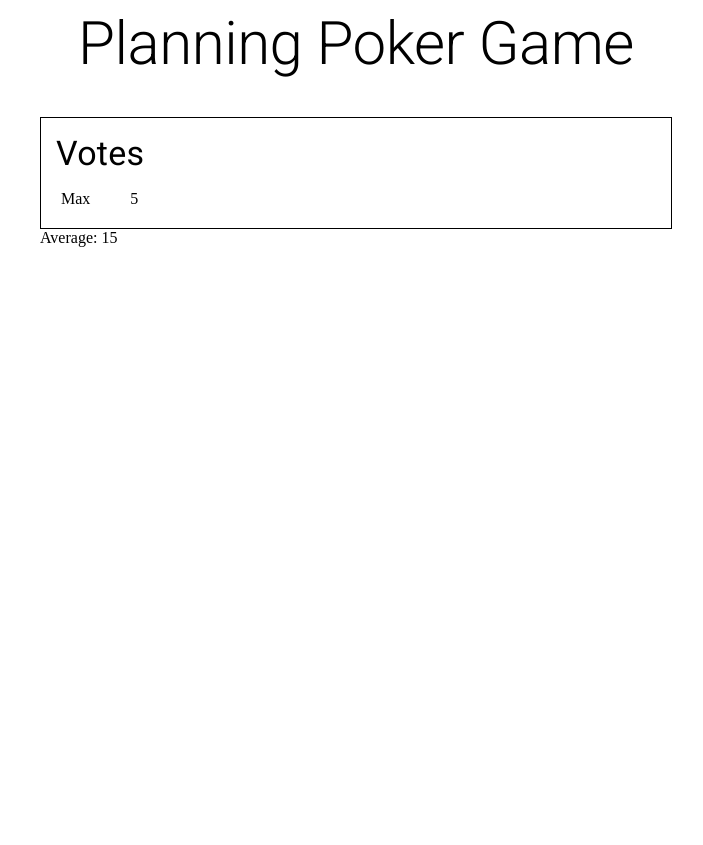
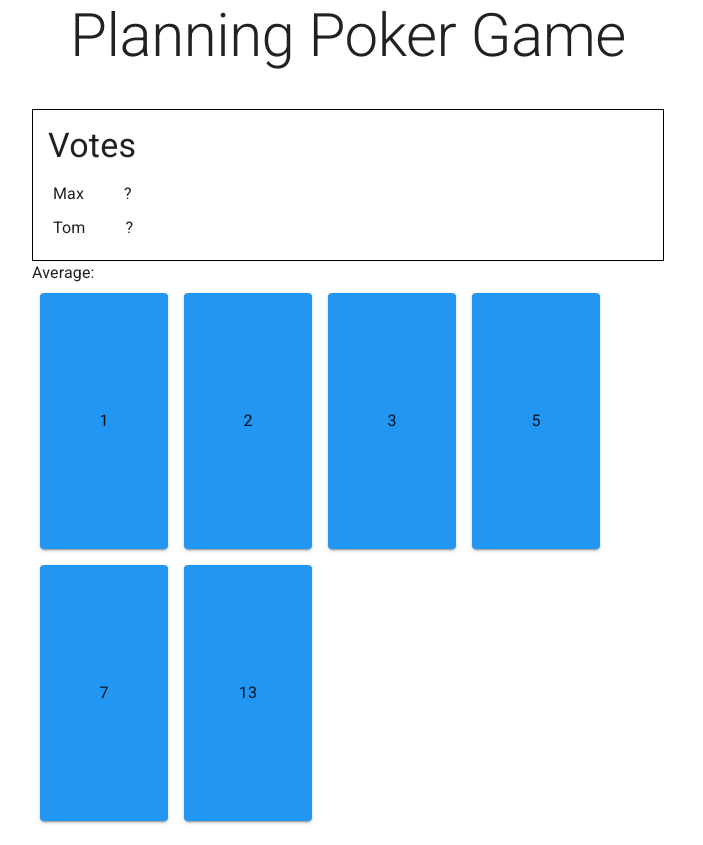
Before and after one commit to HenryUSU/planning-poker-game, a React (Vite) app in the folder frontend/: page /session/123 in a window 1280 px wide. Shown: the whole page, without its empty margins (292-995 px from the left). Before the commit the page ends 816 px from the top, so only its background shows below. Built offline with nearby package versions, Linux system fonts and the light colour scheme.

Commit message:
Basic static pages

```diff
--- a/frontend/package.json
+++ b/frontend/package.json
@@ -16,7 +16,9 @@
     "@mui/icons-material": "^6.1.0",
     "@mui/material": "^6.1.0",
     "react": "^18.3.1",
-    "react-dom": "^18.3.1"
+    "react-dom": "^18.3.1",
+    "react-router-dom": "^6.26.2",
+    "uuid": "^10.0.0"
   },
   "devDependencies": {
     "@eslint/js": "^9.9.0",
--- a/frontend/src/App.jsx
+++ b/frontend/src/App.jsx
@@ -1,7 +1,8 @@
 import { Fragment, useState } from "react";
-import Button from "@mui/material/Button";
+import { BrowserRouter, Routes, Route, Navigate } from "react-router-dom";
 import { Login } from "./pages/Login";
 import { VotingRoom } from "./pages/VotingRoom";
+import { CssBaseline } from "@mui/material";
 
 //MUI components
 import "@fontsource/roboto/300.css";
@@ -10,10 +11,36 @@ import "@fontsource/roboto/500.css";
 import "@fontsource/roboto/700.css";
 
 function App() {
+  const [isDeveloper, setDeveloper] = useState(true);
   return (
     <Fragment>
-      {/* <Login></Login> */}
-      <VotingRoom></VotingRoom>
+      <CssBaseline>
+        <BrowserRouter>
+          <Routes>
+            <Route
+              path="/login"
+              element={
+                <Login
+                  isDeveloper={isDeveloper}
+                  setDeveloper={setDeveloper}></Login>
+              }></Route>
+            <Route
+              path="/"
+              element={
+                <Login
+                  isDeveloper={isDeveloper}
+                  setDeveloper={setDeveloper}></Login>
+              }></Route>
+            <Route
+              path="/session/123"
+              element={
+                <VotingRoom isDeveloper={isDeveloper}></VotingRoom>
+              }></Route>
+          </Routes>
+        </BrowserRouter>
+        {/* <Login></Login> */}
+        {/* <VotingRoom></VotingRoom> */}
+      </CssBaseline>
     </Fragment>
   );
 }
--- /dev/null
+++ b/frontend/src/components/AdminButtons.jsx
@@ -0,0 +1,29 @@
+import { Box, Button } from "@mui/material";
+import VisibilityIcon from "@mui/icons-material/Visibility";
+import RestartAltIcon from "@mui/icons-material/RestartAlt";
+
+export function AdminButtons({ votesShow, setVotesShow }) {
+  const handleShowVotes = () => {
+    setVotesShow(true);
+  };
+  return (
+    <Box
+      sx={{
+        display: "flex",
+        justifyContent: "center",
+        alignItems: "center",
+        gap: 2,
+        m: 2,
+      }}>
+      <Button
+        onClick={handleShowVotes}
+        variant="contained"
+        startIcon={<VisibilityIcon />}>
+        Show Votes
+      </Button>
+      <Button variant="outlined" startIcon={<RestartAltIcon />}>
+        Reset Votes
+      </Button>
+    </Box>
+  );
+}
--- /dev/null
+++ b/frontend/src/components/VoteButton.jsx
@@ -0,0 +1,30 @@
+import Paper from "@mui/material/Paper";
+import { Box } from "@mui/material";
+import { blueGrey } from "@mui/material/colors";
+
+export const VoteButton = ({ value }) => {
+  const handleClick = () => {
+    console.log(`Vote: ${value}`);
+  };
+  return (
+    <Box onClick={handleClick}>
+      <Paper
+        elevation={2}
+        sx={{
+          "&:hover": {
+            boxShadow: 15,
+            cursor: "pointer",
+          },
+          display: "flex",
+          justifyContent: "center",
+          alignItems: "center",
+          width: 128,
+          height: 256,
+          m: 1,
+          backgroundColor: "#2196f3",
+        }}>
+        {value}{" "}
+      </Paper>
+    </Box>
+  );
+};
--- a/frontend/src/pages/Login.jsx
+++ b/frontend/src/pages/Login.jsx
@@ -7,12 +7,10 @@ import RadioGroup from "@mui/material/RadioGroup";
 import FormControlLabel from "@mui/material/FormControlLabel";
 import FormControl from "@mui/material/FormControl";
 import FormLabel from "@mui/material/FormLabel";
-import { useRef, useState } from "react";
+import { useRef } from "react";
 
-export function Login() {
+export function Login({ isDeveloper, setDeveloper }) {
   const formRef = useRef();
-
-  const [isDeveloper, setDeveloper] = useState(true);
 
   const handleDeveloperToggle = (e) => {
     e.preventDefault();
--- a/frontend/src/pages/VotingRoom.jsx
+++ b/frontend/src/pages/VotingRoom.jsx
@@ -2,8 +2,51 @@ import Grid from "@mui/material/Grid2";
 import Typography from "@mui/material/Typography";
 import { Box } from "@mui/material";
 import { Votes } from "../components/Votes";
+import { Fragment, useState } from "react";
+import { v4 as uuidv4 } from "uuid";
+import { VoteButton } from "../components/VoteButton";
+import { AdminButtons } from "../components/AdminButtons";
 
-export function VotingRoom() {
+export function VotingRoom({ isDeveloper }) {
+  const [votes, setvotes] = useState([
+    {
+      id: uuidv4(),
+      user: "Max",
+      voteResult: 2,
+    },
+    {
+      id: uuidv4(),
+      user: "Tom",
+      voteResult: 3,
+    },
+  ]);
+  const [votesShow, setVotesShow] = useState(false);
+
+  const displayVotes = votes.map((vote) => {
+    return !votesShow ? (
+      <Votes key={vote.id} user={vote.user} voteResult="?"></Votes>
+    ) : (
+      <Votes
+        key={vote.id}
+        user={vote.user}
+        voteResult={vote.voteResult}></Votes>
+    );
+  });
+
+  const calculateAverage = () => {
+    let averageVote = 0;
+    votes.forEach((vote) => {
+      if (vote.voteResult >= 0 && vote.voteResult <= 13) {
+        averageVote += vote.voteResult;
+      }
+    });
+    if (votesShow) {
+      return averageVote / votes.length;
+    } else {
+      return null;
+    }
+  };
+
   return (
     <Box>
       <Box sx={{ flexGrow: 1, height: "100vh", width: "100vw" }}>
@@ -34,10 +77,33 @@ export function VotingRoom() {
               }}>
               <Typography variant="h4">Votes</Typography>
               <Box>
-                <Votes user={"Max"} voteResult={"5"}></Votes>
+                {/* <Votes user={"Max"} voteResult={"5"}></Votes> */}
+                {displayVotes}
               </Box>
             </Box>
-            Average: 15
+            Average: {calculateAverage()}
+            <Box
+              sx={{
+                display: "flex",
+                flexDirection: "row",
+                flexWrap: "wrap",
+              }}>
+              {" "}
+              {isDeveloper ? (
+                <Fragment>
+                  <VoteButton value={1}></VoteButton>
+                  <VoteButton value={2}></VoteButton>
+                  <VoteButton value={3}></VoteButton>
+                  <VoteButton value={5}></VoteButton>
+                  <VoteButton value={7}></VoteButton>
+                  <VoteButton value={13}></VoteButton>
+                </Fragment>
+              ) : (
+                <AdminButtons
+                  votesShow={votesShow}
+                  setVotesShow={setVotesShow}></AdminButtons>
+              )}
+            </Box>
           </Grid>
           <Grid size={3}></Grid>
           {/* Footer */}
```
Also changed, not shown: 1 other file (tests, documents, lock files or other folders).
